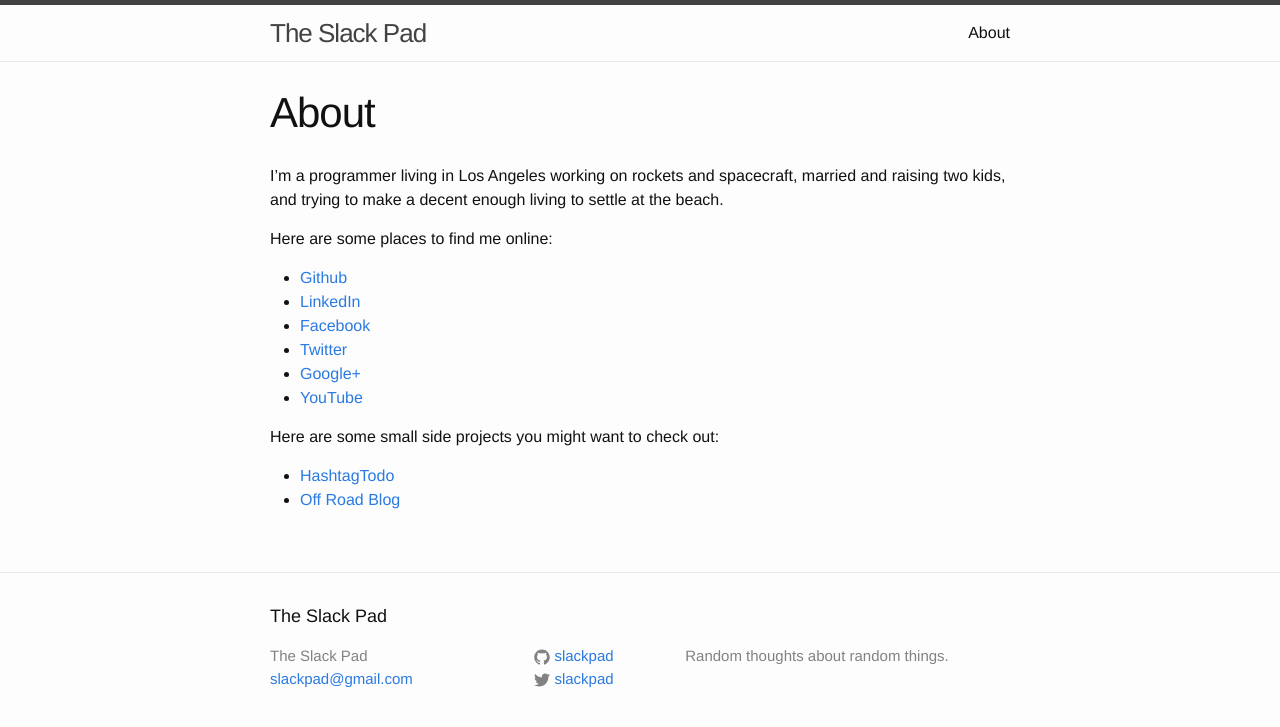
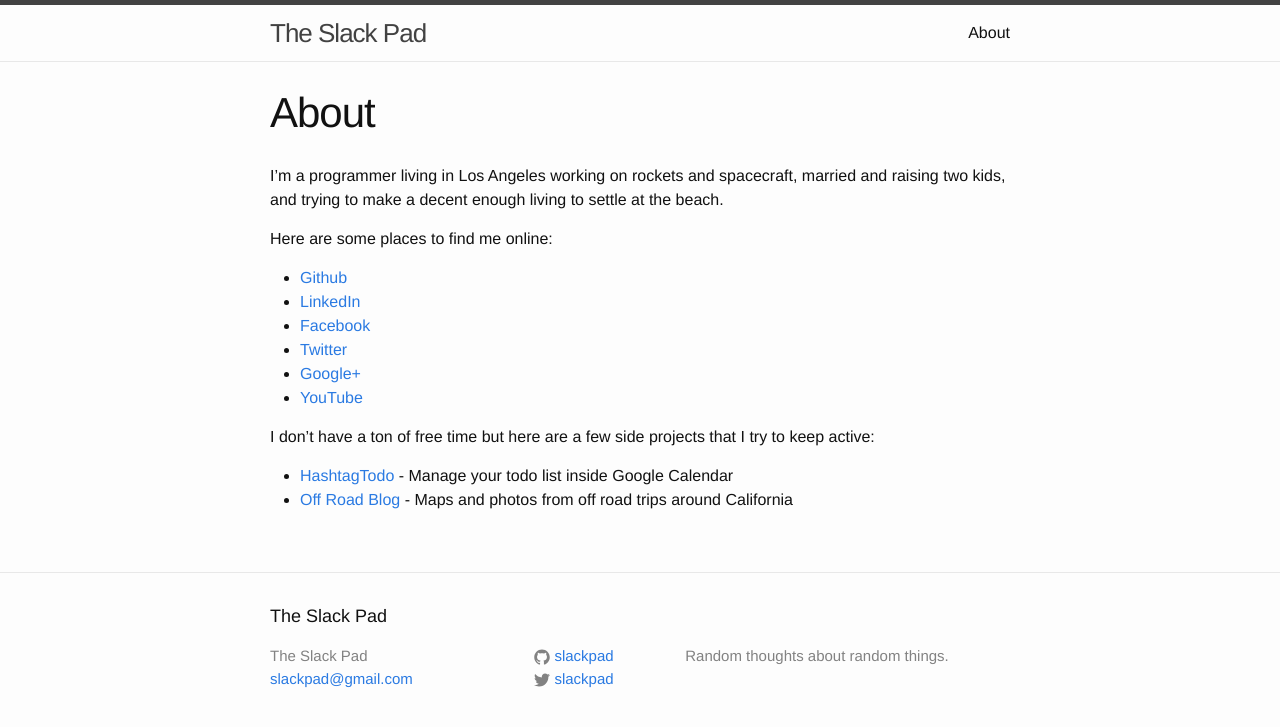
Before and after one commit to slackpad/slackpad.github.io, a Jekyll site: the page built from about.md, in a window 1280 px wide. Shown: the top 727 px of the page. Built offline with Jekyll 4.4.1, drawn with Linux system fonts in a browser that asks for light colours.

Commit message:
Tweaks the about page.

```diff
--- a/about.md
+++ b/about.md
@@ -15,7 +15,7 @@ Here are some places to find me online:
  * [Google+](https://plus.google.com/105505551535691675728/posts)
  * [YouTube](http://www.youtube.com/slackpad)
 
-Here are some small side projects you might want to check out:
+I don't have a ton of free time but here are a few side projects that I try to keep active:
 
- * [HashtagTodo](https://www.hashtagtodo.com/)
- * [Off Road Blog](http://iheart395.blogspot.com/)
+ * [HashtagTodo](https://www.hashtagtodo.com/) - Manage your todo list inside Google Calendar
+ * [Off Road Blog](http://iheart395.blogspot.com/) - Maps and photos from off road trips around California
```
